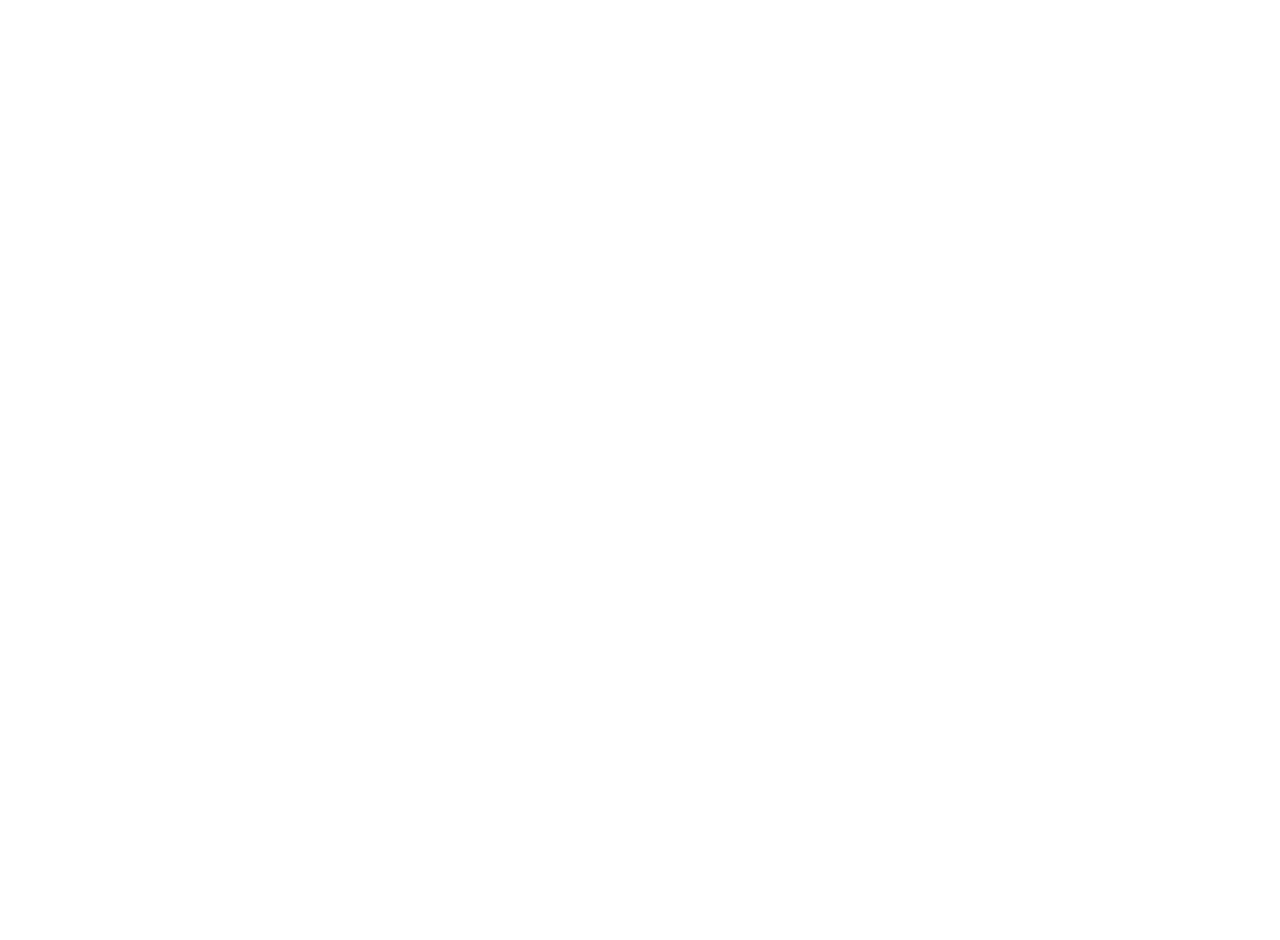
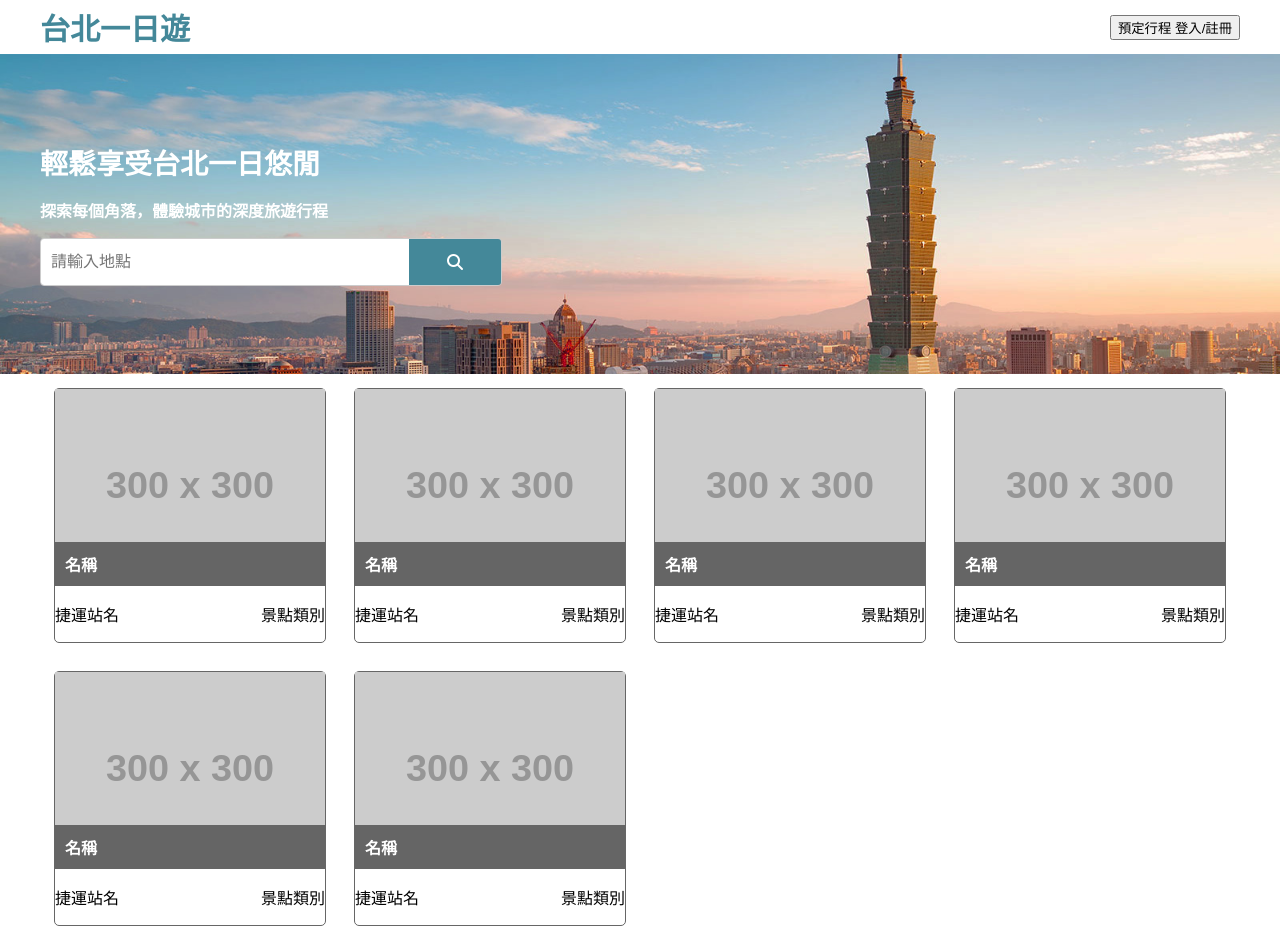
Before and after one commit to 54Laichu/taipei-day-trip, a plain HTML site: page static/index.html in a window 1280 px wide. Before the commit the page ends 800 px from the top, so only its background shows below. Drawn offline with Linux system fonts and the light colour scheme; placeholder pictures from the web are drawn by us.

Commit message:
feat: landing page navbar banner and cards

```diff
--- /dev/null
+++ b/static/css/index.css
@@ -0,0 +1,169 @@
+.header {
+  position: fixed;
+  top: 0;
+  left: 0;
+  width: 100%;
+  background-color: #f1f1f1;
+  z-index: 999;
+}
+
+.header-container {
+  max-width: 1200px;
+  height: 54px;
+  margin: 0 auto;
+  display: flex;
+  align-items: center;
+}
+
+.logo-font {
+  font-size: 30px;
+  font-family: Noto Sans TC;
+  font-weight: bold;
+  color: #448899;
+}
+
+.menu {
+  margin-left: auto;
+}
+
+.banner {
+  background-image: url("/static/img/banner101.png");
+  background-size: cover;
+  background-position: center top;
+  width: 100%;
+  height: 320px;
+  display: flex;
+  align-items: center; /* Vertically center the banner-container */
+}
+
+.banner-container {
+  max-width: 1200px;
+  flex-direction: column;
+  display: flex;
+  margin: 0 auto;
+  width: 100%; /* Ensures the banner-container stretches across the banner width */
+}
+
+.sub-title p {
+  font-size: 28px;
+  font-family: Noto Sans TC;
+  font-weight: bold;
+  color: #fff;
+  margin: 0;
+}
+
+.slogan {
+  font-size: 16px;
+  font-family: Noto Sans TC;
+  font-weight: bold;
+  color: #fff;
+}
+
+.search-container {
+  display: flex;
+  width: 100%;
+  height: 46px;
+  max-width: 460px;
+  border: 1px solid #ccc;
+  border-radius: 4px;
+  overflow: hidden;
+  align-items: center;
+}
+
+.search {
+  flex: 1;
+  height: 100%;
+  width: 100%;
+  align-items: center;
+}
+
+.search-input {
+  padding: 10px;
+  border: none;
+  outline: none;
+  font-size: 16px;
+  width: 100%;
+  height: 100%;
+  box-sizing: border-box;
+}
+
+.search-button {
+  width: 20%; /* Ensuring the button takes up 20% */
+  background-color: #448899;
+  border: none;
+  height: 100%;
+  color: white;
+  display: flex;
+  justify-content: center;
+  align-items: center;
+}
+
+.search-button i {
+  font-size: 16px;
+}
+
+.search-button:hover {
+  background-color: #448800;
+}
+
+section {
+  max-width: 1200px;
+  margin: 0 auto;
+}
+
+.attractions {
+  display: flex;
+  flex-wrap: wrap;
+  justify-content: start;
+}
+
+.attraction-card {
+  width: 22.5%;
+  display: flex;
+  flex-direction: column;
+  justify-content: center;
+  margin: 14px;
+  border: #666;
+  border-style: solid;
+  border-width: 0.1px;
+  border-radius: 5px;
+}
+
+.attraction-image {
+  max-width: 270px;
+  height: 197px;
+  overflow: hidden;
+  position: relative;
+}
+
+.attraction-image img {
+  width: 100%;
+  height: 100%;
+  object-fit: cover;
+}
+
+.attraction-name {
+  position: absolute;
+  bottom: 0;
+  left: 0;
+  width: 100%;
+  background-color: rgba(0, 0, 0, 0.5);
+  color: white;
+  font-size: 16px;
+  font-family: Noto Sans TC;
+  font-weight: bold;
+  box-sizing: border-box;
+}
+
+.attraction-name p {
+  margin: 0;
+  padding: 10px;
+}
+
+.attraction-info {
+  max-width: 270px;
+  display: flex;
+  width: 100%;
+  justify-content: space-between;
+  align-items: center;
+}
--- a/static/index.html
+++ b/static/index.html
@@ -4,8 +4,137 @@
   <meta charset="UTF-8">
   <meta name="viewport" content="width=device-width, initial-scale=1.0">
   <title>Index</title>
+  <link rel="stylesheet" href="/static/css/index.css">
+  <script src="https://kit.fontawesome.com/a938d7c12a.js" crossorigin="anonymous"></script>
 </head>
-<body>
-
+<body style="margin: 0;">
+  <header>
+    <div class="header-container">
+      <div class="logo-font">
+        <p>台北一日遊</p>
+      </div>
+      <div class="menu">
+        <button>預定行程   登入/註冊</button>
+      </div>
+    </div>
+  </header>
+  <div class="banner">
+    <div class="banner-container">
+      <div class="sub-title">
+        <p>輕鬆享受台北一日悠閒</p>
+      </div>
+      <div class="slogan">
+        <p>探索每個角落，體驗城市的深度旅遊行程</p>
+      </div>
+      <div class="search-container">
+        <div class="search">
+          <input class="search-input" type="text" placeholder="請輸入地點">
+        </div>
+        <button class="search-button"><i class="fa-solid fa-magnifying-glass"></i></button>
+      </div>
+    </div>
+  </div>
+  <section>
+    <div class="mrts"></div>
+    <div class="attractions">
+      <div class="attraction-card">
+        <div class="attraction-image">
+          <img src="https://fakeimg.pl/300/">
+          <div class="attraction-name">
+            <p>名稱</p>
+          </div>
+        </div>
+        <div class="attraction-info">
+          <div class="attraction-mrt">
+            <p>捷運站名</p>
+          </div>
+          <div class="attraction-category">
+            <p>景點類別</p>
+          </div>
+        </div>
+      </div>
+      <div class="attraction-card">
+        <div class="attraction-image">
+          <img src="https://fakeimg.pl/300/">
+          <div class="attraction-name">
+            <p>名稱</p>
+          </div>
+        </div>
+        <div class="attraction-info">
+          <div class="attraction-mrt">
+            <p>捷運站名</p>
+          </div>
+          <div class="attraction-category">
+            <p>景點類別</p>
+          </div>
+        </div>
+      </div>
+      <div class="attraction-card">
+        <div class="attraction-image">
+          <img src="https://fakeimg.pl/300/">
+          <div class="attraction-name">
+            <p>名稱</p>
+          </div>
+        </div>
+        <div class="attraction-info">
+          <div class="attraction-mrt">
+            <p>捷運站名</p>
+          </div>
+          <div class="attraction-category">
+            <p>景點類別</p>
+          </div>
+        </div>
+      </div>
+      <div class="attraction-card">
+        <div class="attraction-image">
+          <img src="https://fakeimg.pl/300/">
+          <div class="attraction-name">
+            <p>名稱</p>
+          </div>
+        </div>
+        <div class="attraction-info">
+          <div class="attraction-mrt">
+            <p>捷運站名</p>
+          </div>
+          <div class="attraction-category">
+            <p>景點類別</p>
+          </div>
+        </div>
+      </div>
+      <div class="attraction-card">
+        <div class="attraction-image">
+          <img src="https://fakeimg.pl/300/">
+          <div class="attraction-name">
+            <p>名稱</p>
+          </div>
+        </div>
+        <div class="attraction-info">
+          <div class="attraction-mrt">
+            <p>捷運站名</p>
+          </div>
+          <div class="attraction-category">
+            <p>景點類別</p>
+          </div>
+        </div>
+      </div>
+      <div class="attraction-card">
+        <div class="attraction-image">
+          <img src="https://fakeimg.pl/300/">
+          <div class="attraction-name">
+            <p>名稱</p>
+          </div>
+        </div>
+        <div class="attraction-info">
+          <div class="attraction-mrt">
+            <p>捷運站名</p>
+          </div>
+          <div class="attraction-category">
+            <p>景點類別</p>
+          </div>
+        </div>
+      </div>
+    </div>
+  </section>
+  <footer></footer>
 </body>
 </html>
```
Also changed, not shown: static/img/banner101.png (added), 1 other file.
